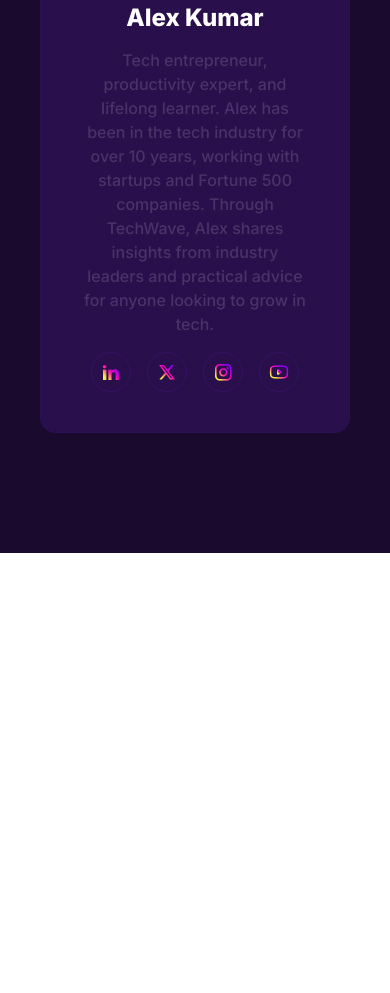
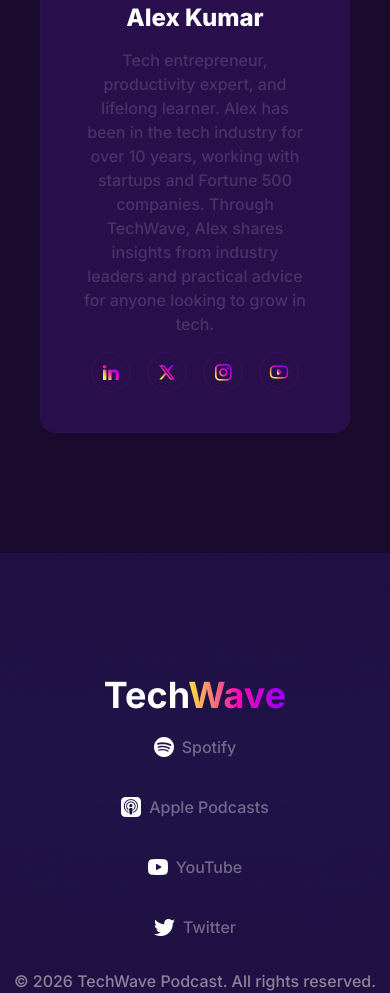
Before and after one commit to zakiasuma96/tech-wave-assignment2, a plain HTML site: page index.html in a window 390 px wide. Shown: the part 6266-7259 px from the top of the page. Before the commit the page ends 6819 px from the top, so only its background shows below. Drawn offline with Linux system fonts and the light colour scheme.

Commit message:
Designed & Responsive footer section

```diff
--- a/index.html
+++ b/index.html
@@ -251,8 +251,50 @@
         </section>
 
     </main>
-    <footer>
+    <footer >
+        <section class="footer-container">
 
+
+                 <div class="footer-logo">
+
+                <h1 class=" ">Tech<span class="gradient-color ">Wave</span></h1>
+            </div>
+
+            <div class="footer-icons display-flex">
+                <div class="icon-img display-flex">
+                    <img src="./assets/spotify.png" alt="Spotify Logo">
+                    <p>Spotify</p>
+                </div>
+                <div class="icon-img display-flex">
+
+
+                        <img src="./assets/apple-podcast.png" alt="Apple Podcasts Logo">
+                        <div>
+
+                            <p>Apple Podcasts</p>
+                        </div>
+
+                </div>
+                <div class="icon-img display-flex">
+                    <img src="./assets/youtube-podcast.png" alt="YouTube Logo">
+                    <p>YouTube</p>
+                </div>
+                <div class="icon-img display-flex">
+                    <img src="./assets/twitter.png" alt="Twitter Logo">
+                    <p>Twitter</p>
+                </div>
+
+            </div>
+            <p class="footer-text">© 2026 TechWave Podcast. All rights reserved.</p>
+
+
+
+
+
+         <div>
+
+         </div>
+        </section>
     </footer>
 </body>
 </html>
--- a/styles/style.css
+++ b/styles/style.css
@@ -452,8 +452,59 @@
     align-items: center;
 }
 
+/* footer section  */
+footer{
+    background-image:url("../assets/footer-bg.png");
+    background-position: center;
+    background-repeat: no-repeat;
+    background-size: cover;
+    min-height: 412px;
+
+}
+
+.footer-container{
+   padding-top: 120px ;
+}
+
+.footer-logo {
+
+    font-weight: 900;
+    font-size: 2.5rem;
+    color: #ffffff;
+    display: flex;
+    align-items: center;
+    justify-content: center;
 
 
+
+}
+.footer-icons{
+    justify-content: center;
+    gap: 40px;
+    margin-top: 20px;
+    /* margin-left: auto;
+    margin-right: auto; */
+
+
+}
+.icon-img{
+    align-items: center;
+    justify-content: center;
+    gap: 8px;
+    color: #ffffff5f;
+    font-size: 1rem;
+    font-weight: 500;
+
+}
+
+.footer-text{
+    font-size: 1rem;
+    font-weight: 500;
+    color: #fafafa7d;
+    text-align: center;
+    margin-top: 32px;
+    line-height: 1.5rem;
+}
 /* responsive design  */
 
 /* for small device  */
@@ -586,6 +637,17 @@
     .host-link{
         justify-content: center;
 
+    }
+
+    /* footer section  */
+    .footer-logo {
+        font-size: 1.5rem;
+    }
+
+    .footer-icons{
+        flex-wrap: wrap;
+        margin-left: 100px;
+        margin-right: 100px;
     }
 
 
```
